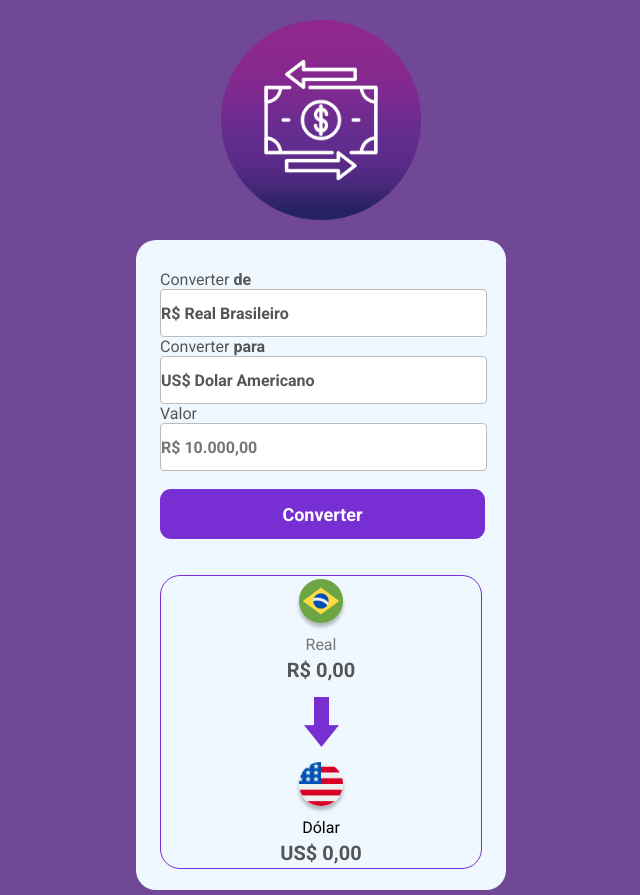
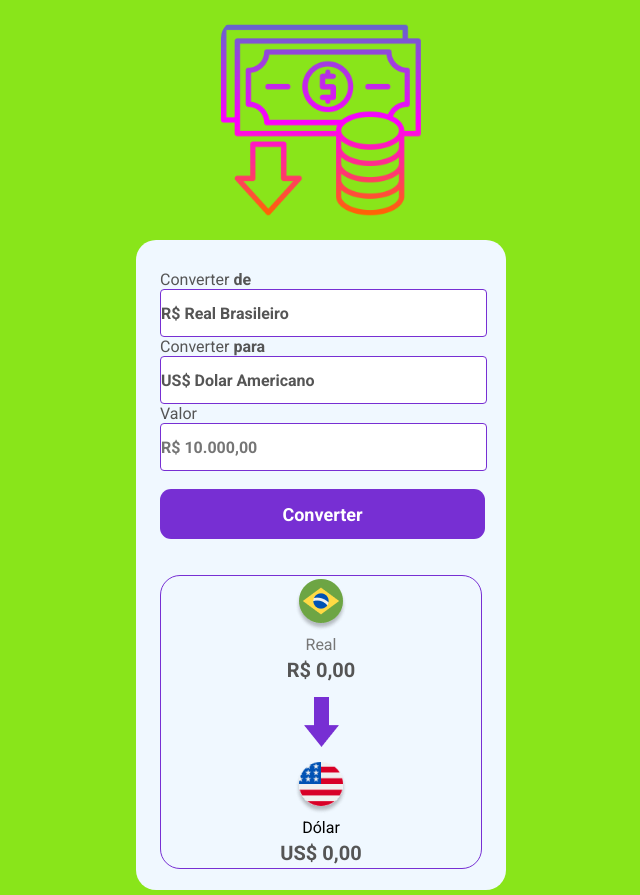
Before and after one commit to jefersongsg/conversor-de-moeda, a plain HTML site: page index.html in a window 1280 px wide. Shown: the whole page, without its empty margins (319-959 px from the left). Drawn offline with Linux system fonts and the light colour scheme.

Commit message:
conversor-terminado

```diff
--- a/index.html
+++ b/index.html
@@ -13,7 +13,7 @@
 </head>
 
 <body>
-    <img class="logo" src="./assets/7840576.png" alt="Coversor-de-Moeda">
+    <img class="logo" src="./assets/9949791.png" alt="Coversor-de-Moeda">
     <main>
         <label>
             Converter <b>de</b>
@@ -34,7 +34,7 @@
 
         <label>
             Valor
-            <input class="input-currency" placeholder="R$ 10.000,00">
+            <input class="input-currency" placeholder="R$ 10.000,00" type ="number">
         </label>
 
         <button class="convert-button"> Converter </button>
--- a/style.css
+++ b/style.css
@@ -6,7 +6,7 @@
     outline: none;
 }
 body {
-    background-color: rgb(113, 72, 150);
+    background-color: rgb(137 229 26);
 }
 .logo {
     border-radius: 18px;
@@ -28,11 +28,11 @@ label{
     font-size: 16px;
     color: #555555;
 }
-select,input{
+select ,.input-currency{
     width: 327px;
     height: 48px;
     border-radius: 4px;
-    border: 1px solid #bbbbbb;
+    border: 1px solid #772FD3;
     appearance: none;
     background-color: #FFFFFF;
     font-weight: 700;
```
